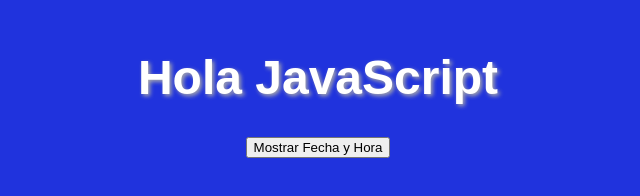
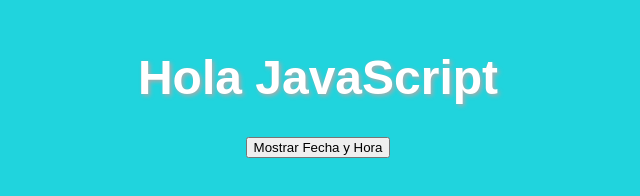
Before and after one commit to jarturomora/juegos-web, a plain HTML site: page temas/tema-3/code/hola-js/index.html in a window 1280 px wide. Shown: the whole page, without its empty margins (322-962 px from the left). Drawn offline with Linux system fonts and the light colour scheme.

Commit message:
Añade comentario a hoja de estilos de hola-js en Tema 3

```diff
--- a/temas/tema-3/code/hola-js/assets/styles.css
+++ b/temas/tema-3/code/hola-js/assets/styles.css
@@ -1,6 +1,6 @@
 body {
   font-family: Arial, sans-serif;
-  background-color: #2033dd;
+  background-color: #20d4dd;
   text-align: center;
   margin-top: 50px;
 }
@@ -11,6 +11,7 @@ h1 {
   text-shadow: 2px 2px 4px #aaa;
 }
 
+/* Este estilo es para una clase*/
 .fechaHora {
   color: #ffffff;
 }
```
